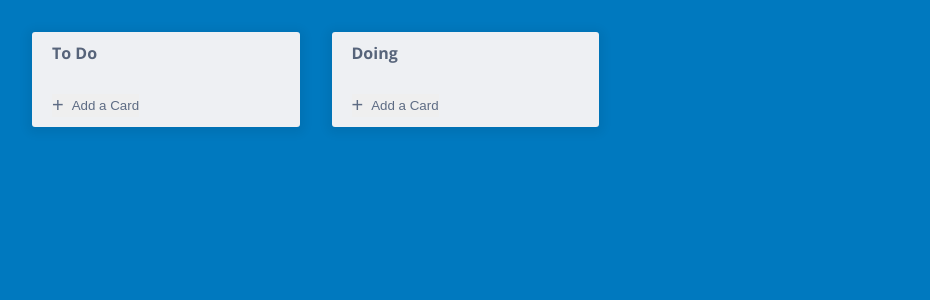
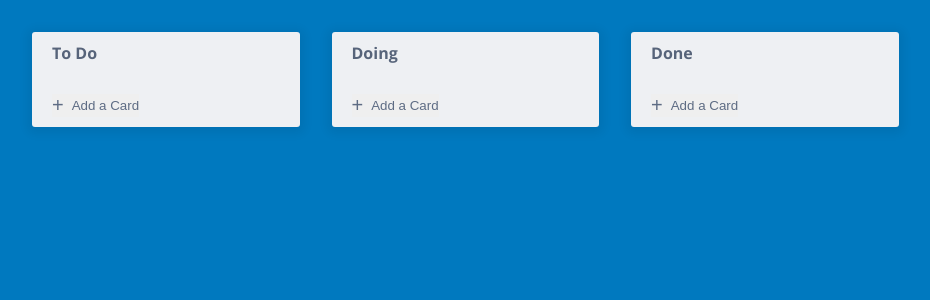
Before and after one commit to Bhavani-Bolloju/Trello, a React (Vite) app: page / in a window 1280 px wide. Shown: the top 300 px of the page, without its empty margins (0-930 px from the left). Built offline with nearby package versions, Linux system fonts and the light colour scheme.

Commit message:
completed done todos

```diff
--- a/src/components/done/CompletedTasks.jsx
+++ b/src/components/done/CompletedTasks.jsx
@@ -1,16 +1,50 @@
-import React from "react";
-import TaskWrapper from "../ui/TaskWrapper";
+import React, { useState } from "react";
+import { useSelector, useDispatch } from "react-redux";
+import { nanoid } from "nanoid";
+import { newDoneTodo, addDoneTodo, editDoneTodo } from "../store/DoneSlice";
+import Tasks from "../ui/Tasks";
 
-function CompletedTasks() {
-  const addCompletedTaskHandler = function () {
-    console.log("completed task");
+function CurrentTasks() {
+  const dispatch = useDispatch();
+  const id = nanoid(4);
+
+  const [text, setText] = useState("");
+  const { completedTodos, addcompletedCard } = useSelector(
+    (state) => state.doneTodos
+  );
+
+  const addNewDoneTodoHandler = function () {
+    if (text.trim().length !== 0) {
+      dispatch(
+        newDoneTodo({
+          todo: text,
+          id,
+          edit: false,
+        })
+      );
+    }
+    dispatch(addDoneTodo());
+    setText("");
   };
 
-  // return (
-  //   <TaskWrapper>
-  //     <h2>Done</h2>
-  //   </TaskWrapper>
-  // );
+  const editTodoCard = function (id) {
+    dispatch(editDoneTodo(id));
+    console.log(id);
+  };
+
+  return (
+    <Tasks
+      onAddHandler={addNewDoneTodoHandler}
+      addCard={addcompletedCard}
+      onAddTodo={addDoneTodo}
+      todos={completedTodos}
+      value={text}
+      onSetText={setText}
+      onEdit={editTodoCard}
+      dispatchTodo={newDoneTodo}
+      HeaderTitle="Done"
+    />
+  );
 }
 
-export default CompletedTasks;
+export default CurrentTasks;
--- /dev/null
+++ b/src/components/store/DoneSlice.js
@@ -0,0 +1,34 @@
+import { createSlice } from "@reduxjs/toolkit";
+import { updateTodos } from "./TodoSlice";
+
+const initialState = {
+  completedTodos: [],
+  addcompletedCard: false,
+  editCompletedCard: false,
+};
+
+const doneSlice = createSlice({
+  name: "doneTodos",
+  initialState,
+  reducers: {
+    newDoneTodo: (state, action) => {
+      updateTodos(state.completedTodos, action);
+    },
+
+    addDoneTodo: (state) => {
+      state.addcompletedCard = !state.addcompletedCard;
+    },
+
+    editDoneTodo: (state, action) => {
+      const items = [...state.completedTodos];
+      const findTodo = items.findIndex((item) => item.id === action.payload);
+      const todo = items[findTodo];
+      const updatedTodo = { ...todo, edit: !todo.edit };
+      state.completedTodos[findTodo] = updatedTodo;
+    },
+  },
+});
+
+export const { newDoneTodo, addDoneTodo, editDoneTodo } = doneSlice.actions;
+
+export default doneSlice.reducer;
--- a/src/components/store/TodosStore.js
+++ b/src/components/store/TodosStore.js
@@ -1,10 +1,12 @@
 import { configureStore } from "@reduxjs/toolkit";
 import taskReducer from "../store/TodoSlice";
 import doingTaskReducer from "../store/DoingSlice";
+import doneTaskReducer from "../store/DoneSlice";
 
 export const store = configureStore({
   reducer: {
     todos: taskReducer,
     doingTodos: doingTaskReducer,
+    doneTodos: doneTaskReducer,
   },
 });
```
